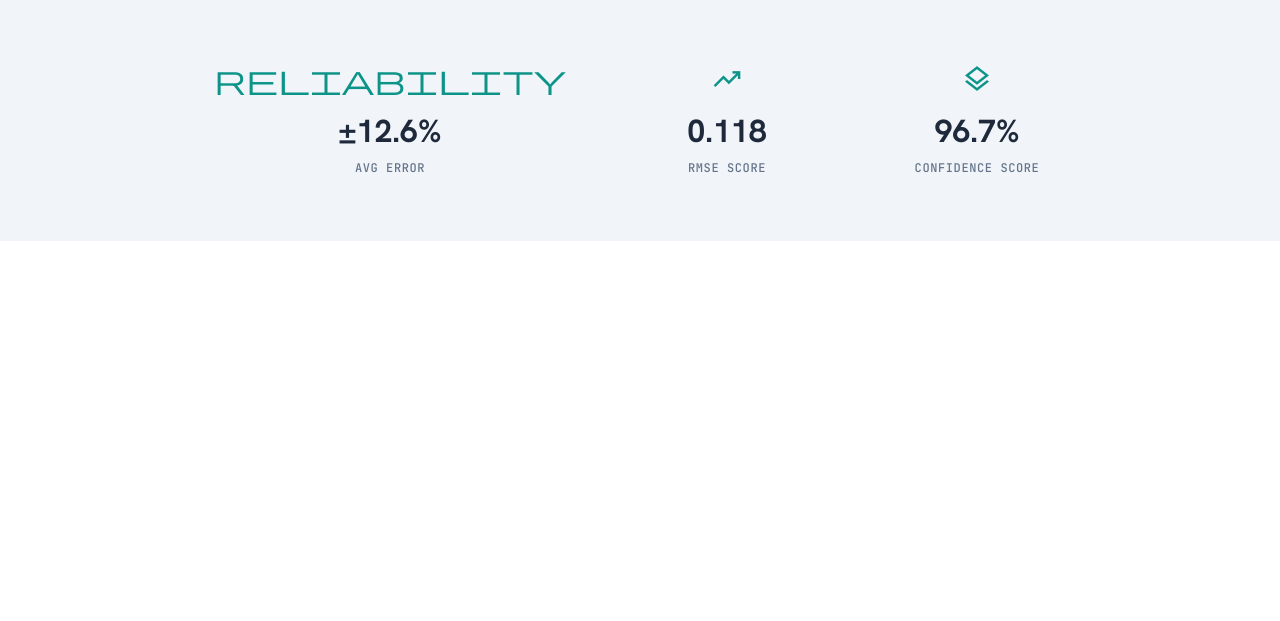
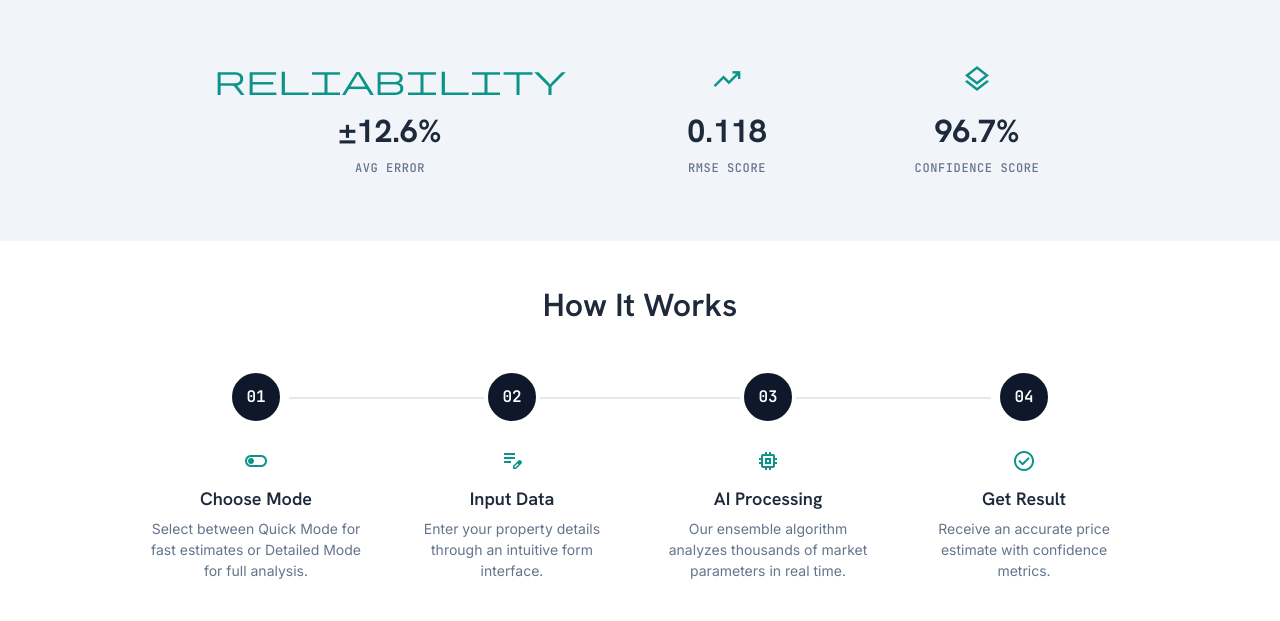
Before and after one commit to AkmalFazli27/house-prices-prediction, a Python web app: template app/templates/index.html in a window 1280 px wide. Shown: the part 808-1429 px from the top of the page. Before the commit the page ends 1049 px from the top, so only its background shows below. Run offline with Jinja, Linux system fonts and the light colour scheme; the template is opened without the code that fills it, so the values that code supplies are empty.

Commit message:
feat: add how it works section with 4-step process

```diff
--- a/app/static/css/style.css
+++ b/app/static/css/style.css
@@ -349,3 +349,114 @@ body {
     padding: 0 var(--margin-mobile);
   }
 }
+
+/* How It Works */
+.how-section {
+  padding: var(--stack-lg) 0;
+  background: var(--surface);
+}
+
+.how-section .container {
+  max-width: var(--container-max);
+  margin: 0 auto;
+  padding: 0 var(--margin-desktop);
+}
+
+.how-section h2 {
+  font-family: var(--font-display);
+  font-size: 2rem;
+  font-weight: 600;
+  text-align: center;
+  margin-bottom: var(--stack-lg);
+  color: var(--on-surface);
+}
+
+.how-grid {
+  display: grid;
+  grid-template-columns: repeat(4, 1fr);
+  gap: var(--gutter);
+  max-width: 1000px;
+  margin: 0 auto;
+  position: relative;
+}
+
+.how-grid::before {
+  content: '';
+  position: absolute;
+  top: 28px;
+  left: calc(12.5% + 24px);
+  right: calc(12.5% + 24px);
+  height: 2px;
+  background: var(--outline);
+  z-index: 0;
+}
+
+.how-step {
+  text-align: center;
+  position: relative;
+  z-index: 1;
+}
+
+.how-step-number {
+  width: 56px;
+  height: 56px;
+  border-radius: 50%;
+  background: var(--primary);
+  color: var(--on-primary);
+  display: flex;
+  align-items: center;
+  justify-content: center;
+  margin: 0 auto var(--stack-md);
+  font-family: var(--font-label);
+  font-size: 1rem;
+  font-weight: 600;
+  border: 4px solid var(--surface);
+}
+
+.how-step-icon {
+  font-size: 1.5rem;
+  color: var(--secondary);
+  margin-bottom: var(--stack-sm);
+  display: block;
+}
+
+.how-step h3 {
+  font-family: var(--font-display);
+  font-size: 1.125rem;
+  font-weight: 600;
+  margin-bottom: 6px;
+  color: var(--on-surface);
+}
+
+.how-step p {
+  font-size: 0.875rem;
+  line-height: 1.5;
+  color: var(--on-surface-variant);
+  max-width: 220px;
+  margin: 0 auto;
+}
+
+@media (max-width: 768px) {
+  .how-grid {
+    grid-template-columns: 1fr 1fr;
+    gap: var(--stack-lg);
+  }
+
+  .how-grid::before {
+    display: none;
+  }
+
+  .how-section .container {
+    padding: 0 var(--margin-mobile);
+  }
+
+  .how-step p {
+    max-width: none;
+  }
+}
+
+@media (max-width: 480px) {
+  .how-grid {
+    grid-template-columns: 1fr;
+  }
+}
--- a/app/templates/index.html
+++ b/app/templates/index.html
@@ -87,6 +87,39 @@
         </div>
       </div>
     </section>
+
+    <!-- How It Works -->
+    <section class="how-section">
+      <div class="container">
+        <h2>How It Works</h2>
+        <div class="how-grid">
+          <div class="how-step">
+            <div class="how-step-number">01</div>
+            <span class="how-step-icon material-symbols-outlined" aria-hidden="true">toggle_off</span>
+            <h3>Choose Mode</h3>
+            <p>Select between Quick Mode for fast estimates or Detailed Mode for full analysis.</p>
+          </div>
+          <div class="how-step">
+            <div class="how-step-number">02</div>
+            <span class="how-step-icon material-symbols-outlined" aria-hidden="true">edit_note</span>
+            <h3>Input Data</h3>
+            <p>Enter your property details through an intuitive form interface.</p>
+          </div>
+          <div class="how-step">
+            <div class="how-step-number">03</div>
+            <span class="how-step-icon material-symbols-outlined" aria-hidden="true">memory</span>
+            <h3>AI Processing</h3>
+            <p>Our ensemble algorithm analyzes thousands of market parameters in real time.</p>
+          </div>
+          <div class="how-step">
+            <div class="how-step-number">04</div>
+            <span class="how-step-icon material-symbols-outlined" aria-hidden="true">check_circle</span>
+            <h3>Get Result</h3>
+            <p>Receive an accurate price estimate with confidence metrics.</p>
+          </div>
+        </div>
+      </div>
+    </section>
   </main>
 
 </body>
```
